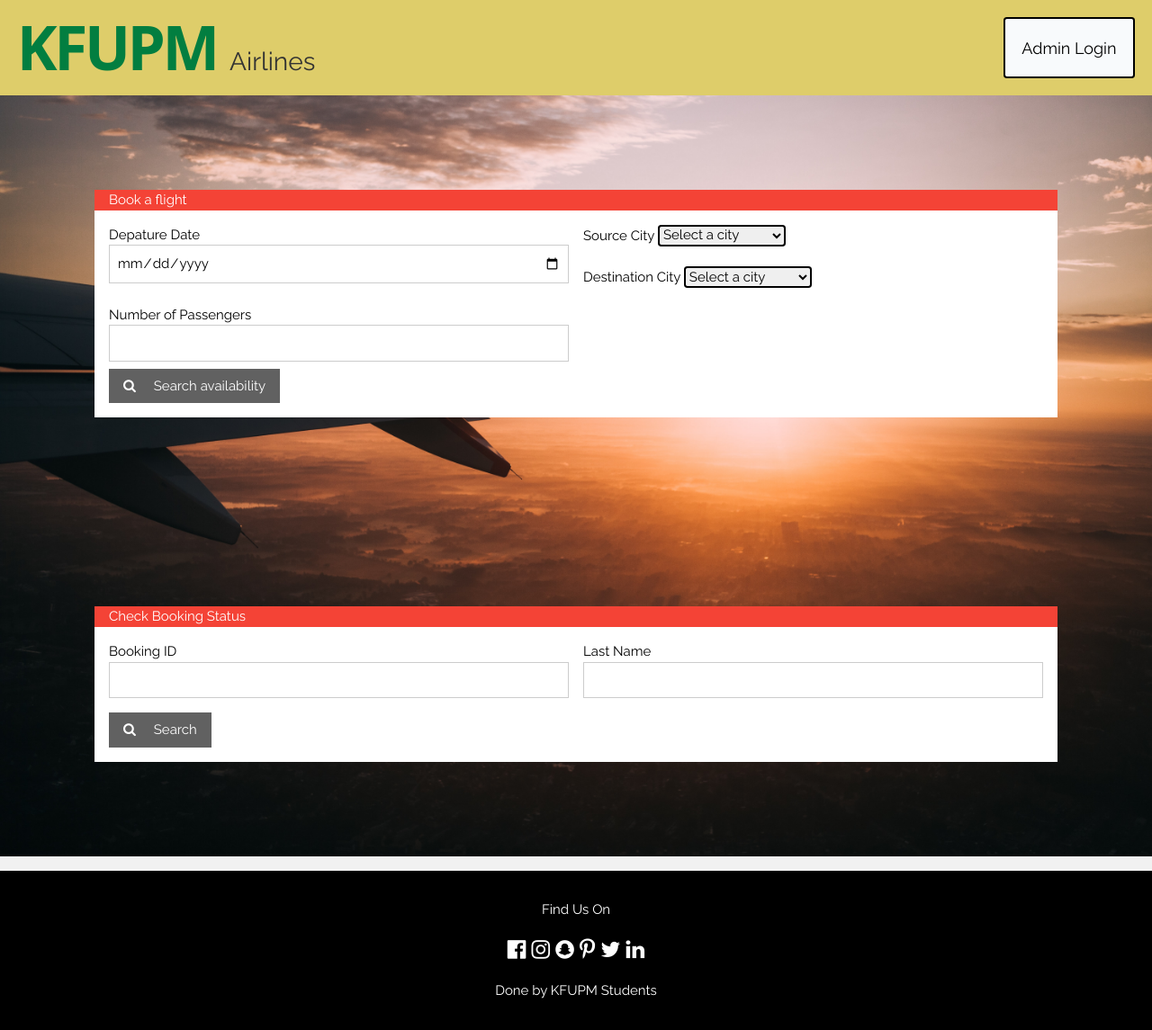
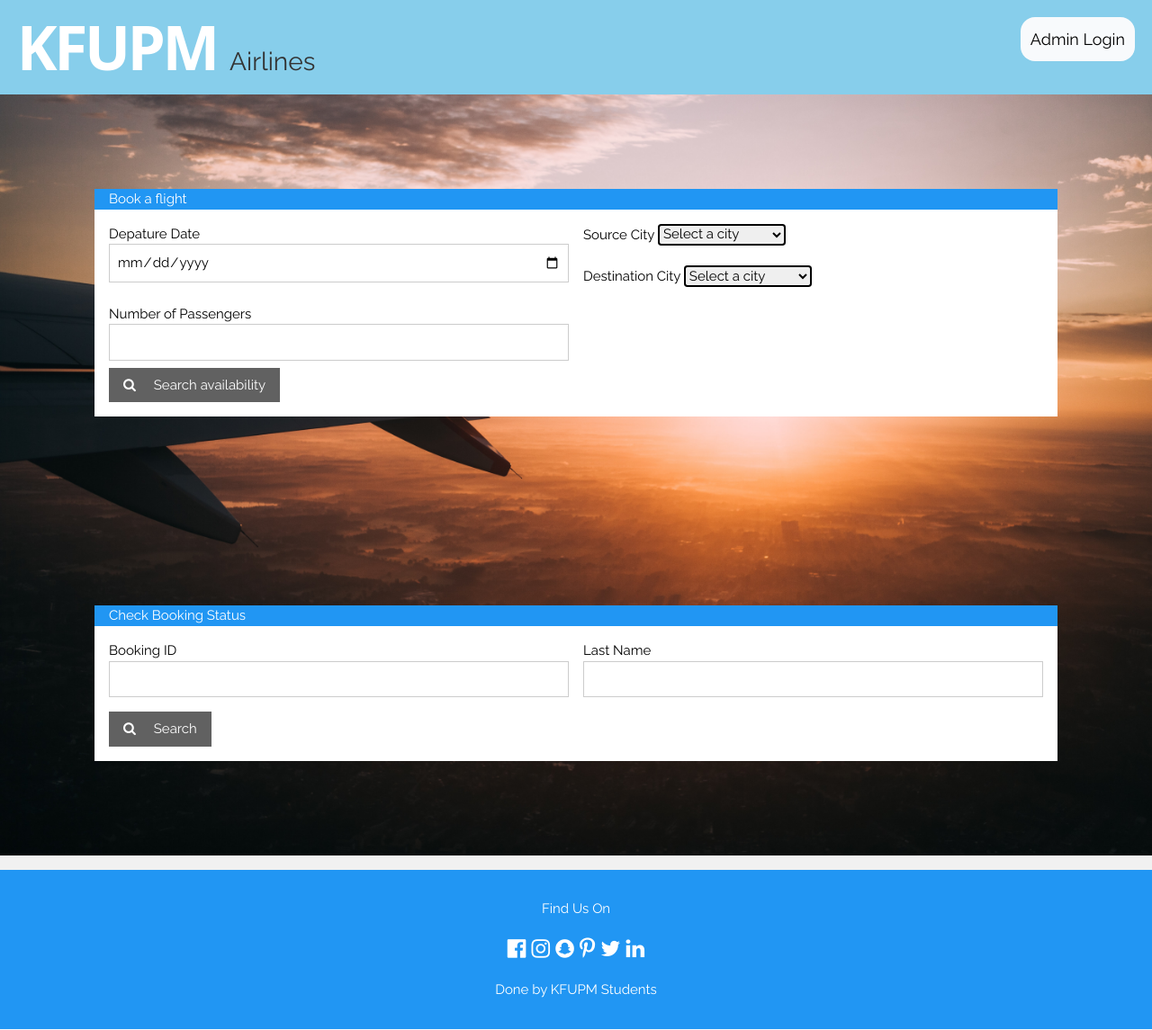
Before and after one commit to ammar-faifi/ics324, a Django app: page /flight/ in a window 1280 px wide. Shown: the whole page at 90% size. Run offline with Django 4.2, Linux system fonts and the light colour scheme; some libraries are stand-ins or nearby versions.

Commit message:
change color theme

```diff
--- a/flight/templates/flight/data-entry.html
+++ b/flight/templates/flight/data-entry.html
@@ -23,7 +23,7 @@
   </table>
   <div class="" id="choose_flight_form">
     <div class="p-28">
-      <div class="w3-container w3-red">
+      <div class="w3-container w3-blue">
         <h1>Chose your flight</h1>
       </div>
       <div class="w3-container w3-white w3-padding-16"></div>
@@ -154,7 +154,7 @@
       Enter Passenger Information
     -->
     <div class="p-28">
-      <div class="w3-container w3-red">
+      <div class="w3-container w3-blue">
         <h2>Passenger Info</h2>
       </div>
       <button type="button" class="w3-button w3-blue m-3" id="go_back">Co Back</button>
--- a/flight/templates/flight/index.html
+++ b/flight/templates/flight/index.html
@@ -6,7 +6,7 @@
     Book a flight
   -->
   <div class="p-28">
-    <div class="w3-container w3-red">
+    <div class="w3-container w3-blue">
       <h2>Book a flight</h2>
     </div>
     <div class="w3-container w3-white w3-padding-16">
@@ -76,7 +76,7 @@
   </div>
   <!-- Check Booking -->
   <div class="p-28">
-    <div class="w3-container w3-red">
+    <div class="w3-container w3-blue">
       <h2>Check Booking Status</h2>
     </div>
     <div class="w3-container w3-white w3-padding-16">
--- a/templates/base.html
+++ b/templates/base.html
@@ -40,10 +40,10 @@
   </head>
   <body class="w3-light-grey">
     <!-- Navigation Bar -->
-    <div class="w3-bar w3-large bg-[#decd6a] p-5">
+    <div class="w3-bar w3-large w3-light-blue p-5">
       <a href="/" class="w3-mobile text-6xl">
         <h1
-          class="font-sans tracking-tighter font-bold inline text-7xl text-[#027e40]"
+          class="font-sans tracking-tighter font-bold inline text-7xl text-[white]"
         >
           KFUPM
         </h1>
@@ -52,7 +52,7 @@
 
       <a
         href="/admin"
-        class="w3-button w3-right w3-mobile p-5 rounded border-2 bg-slate-50 border-solid"
+        class="w3-button w3-round-xlarge w3-right w3-mobile p-3 bg-slate-50"
         >Admin Login</a
       >
     </div>
@@ -60,7 +60,7 @@
     {% block content %} {% endblock content %}
 
     <!-- Footer -->
-    <footer class="w3-padding-32 w3-black w3-center w3-margin-top">
+    <footer class="w3-padding-32 w3-blue w3-center w3-margin-top">
       <h5>Find Us On</h5>
       <div class="w3-xlarge w3-padding-16">
         <i class="fa fa-facebook-official w3-hover-opacity"></i>
```
